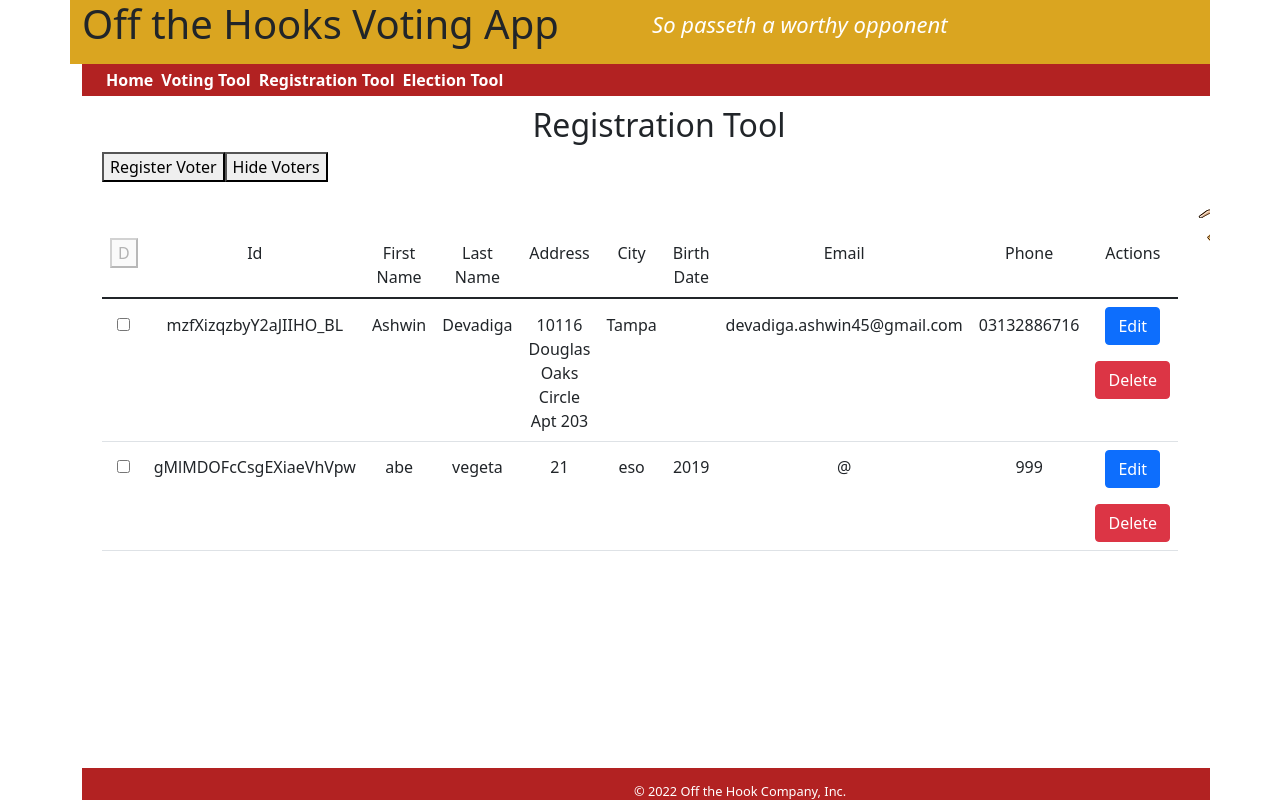
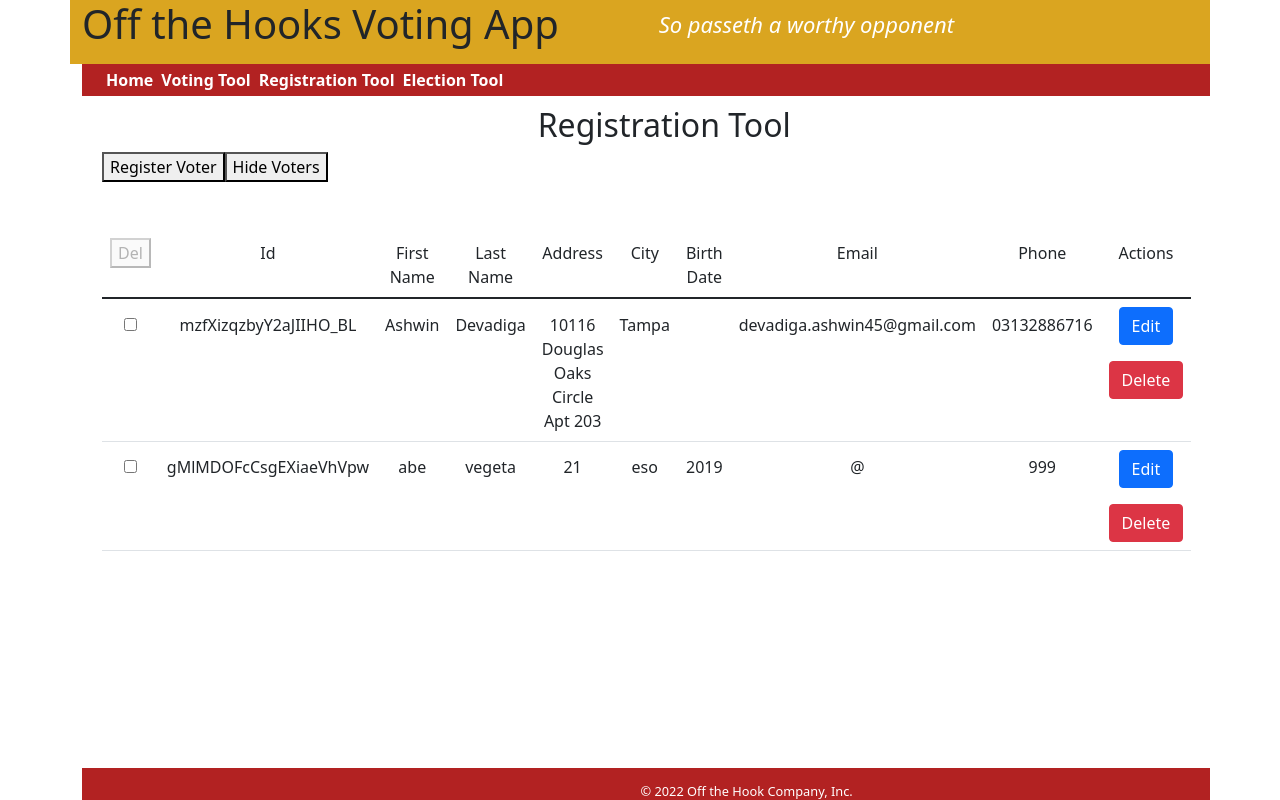
Before and after one commit to keertisharma/off-the-hooks, a React (Create React App) app: page /registration-tool in a window 1280 px wide. Both pictures are taken after a click on the button "Show Voters". Built offline with nearby package versions, Linux system fonts and the light colour scheme; data requests are answered from the project's data file.

Commit message:
tweak some table/edit behaviors

```diff
--- a/src/features/voter/RegistrationTool.js
+++ b/src/features/voter/RegistrationTool.js
@@ -58,7 +58,7 @@ export const RegistrationTool = () => {
                 <VoterTable voters={voters}
                     setEditMode={setEditMode}
                     inEditMode={inEditMode}
-                    onCancel={resetMode}
+                    onCancel={setListMode}
                     selectedVoterId={selectedVoterId}
                     onDelete={onDelete}
                     onDeleteMultiple={onDeleteMultiple}
--- a/src/features/voter/VoterEditRow.js
+++ b/src/features/voter/VoterEditRow.js
@@ -14,11 +14,12 @@ export const VoterEditRow = ({
     const { form, change, resetForm } = useForm(voterFormData)
 
     const submit = () => {
+        const newData = {
+            ...form,
+            id: id
+        }
+        onSubmit(newData, id)
 
-        onSubmit(
-            { ...form,
-                id: id }
-            )
         resetForm()
     }
 
--- a/src/features/voter/VotersTable.js
+++ b/src/features/voter/VotersTable.js
@@ -70,11 +70,13 @@ export const VoterTable = ({
                     <thead className="thead-dark">
 
                         <tr>
-                            <th> <button
-                                type="button"
-                                disabled={selectedVoterIds.length === 0}
-                                onClick={deleteSelected}>D</button> </th>
+                            {!inEditMode &&
+                                <th> <button
+                                    type="button"
+                                    disabled={selectedVoterIds.length === 0}
+                                    onClick={deleteSelected}>Del</button> </th>
 
+                            }
                             {cols.map((col, i) => <SortColHeader key={i}
                                 col={col} sortOrder={sortOrder} setSortOrder={setSortOrder} onSort={sortVoters} />)}
                             <th>Actions</th>
@@ -90,6 +92,7 @@ export const VoterTable = ({
                                 : <VoterViewRow
                                     key={voter.id}
                                     voter={voter}
+                                    inEditMode={inEditMode}
                                     setEditMode={setEditMode}
                                     onDelete={onDelete}
                                     selector={selector(voter, i)} />)}
--- a/src/services/apiData.js
+++ b/src/services/apiData.js
@@ -18,8 +18,9 @@ import {
     };
 
     const replace = async resourceData => {
+      const url = elementUrl(resourceName, resourceData.id)
       const res = await fetch(
-        elementUrl(resourceName, resourceData.id),
+        url,
         fetchOptions(HTTP_METHOD_PUT, resourceData));
       return res.json();
     };
```
Lines whose indentation alone changed are shown as unchanged.
